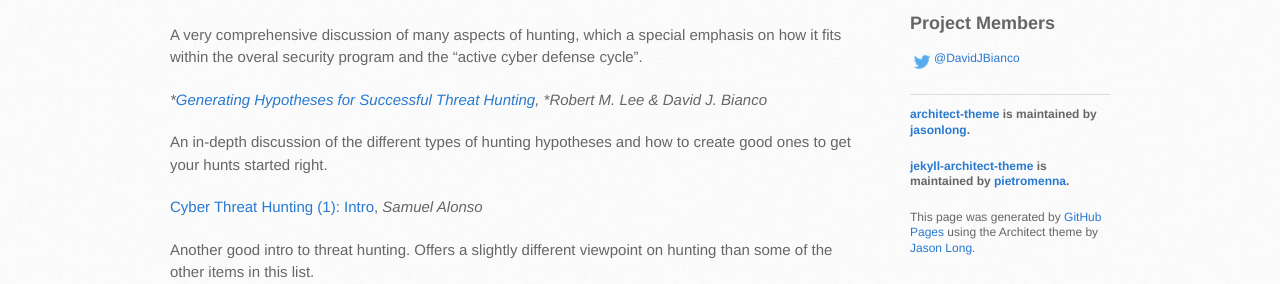
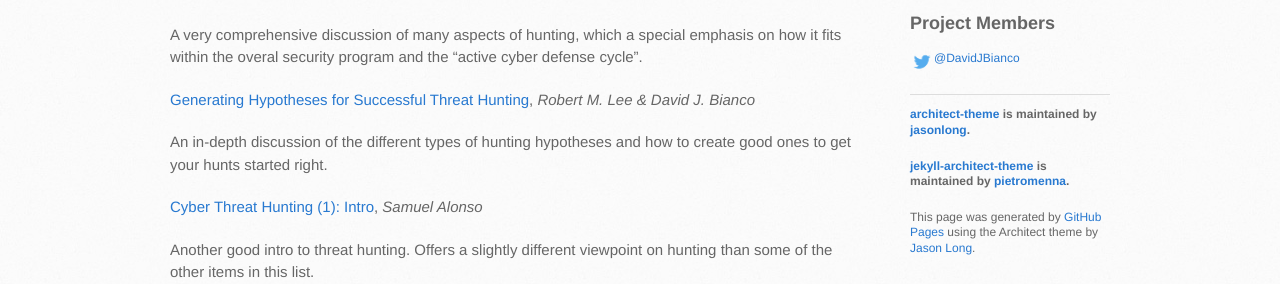
Before and after one commit to ThreatHuntingProject/ThreatHunting, a Jekyll site: the page built from reading-list.md, in a window 1280 px wide. Shown: the part 924-1208 px from the top of the page. Built offline with Jekyll 4.4.1, drawn with Linux system fonts in a browser that asks for light colours.

Commit message:
fixed formatting error

```diff
--- a/reading-list.md
+++ b/reading-list.md
@@ -22,7 +22,7 @@
 
 A very comprehensive discussion of many aspects of hunting, which a special emphasis on how it fits within the overal security program and the "active cyber defense cycle".
 
-**[Generating Hypotheses for Successful Threat Hunting](https://www.sans.org/reading-room/whitepapers/threats/generating-hypothesis-successful-threat-hunting-37172),
+**[Generating Hypotheses for Successful Threat Hunting](https://www.sans.org/reading-room/whitepapers/threats/generating-hypothesis-successful-threat-hunting-37172)**,
 *Robert M. Lee & David J. Bianco*
 
 An in-depth discussion of the different types of hunting hypotheses and how to create good ones to get your hunts started right.
```
